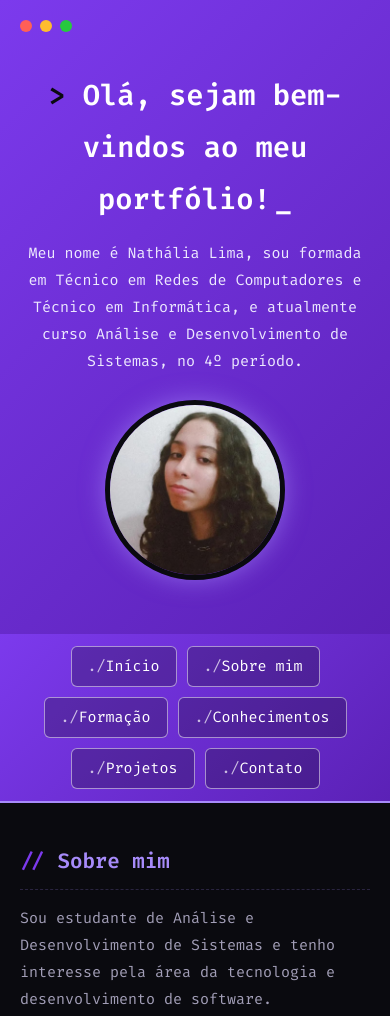
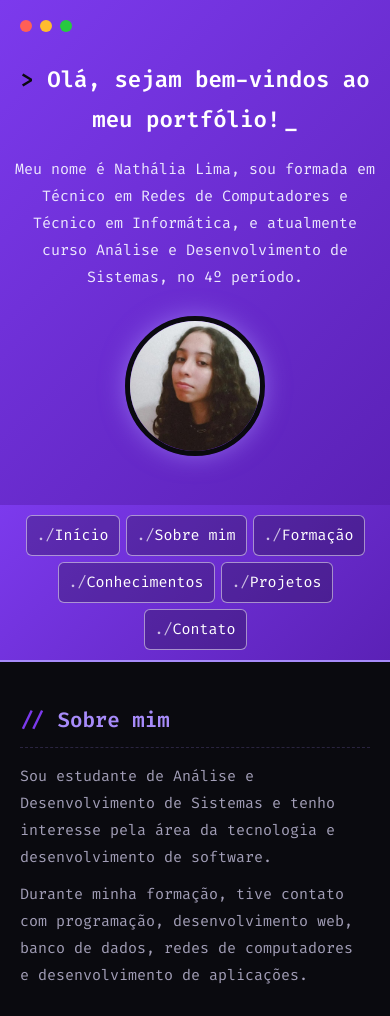
Before and after one commit to natyylimaf/portfolio, a plain HTML site: page index.html in a window 390 px wide. Shown: the top 1016 px of the page. Drawn offline with Linux system fonts and the light colour scheme.

Commit message:
adapta layout para dispositivos móveis

```diff
--- a/css/estilo.css
+++ b/css/estilo.css
@@ -310,3 +310,14 @@ footer p::before {
     content: "</> ";
     color: var(--cor-primaria);
 }
+
+
+/* ===== Ajustes responsivos para dispositivos móveis ===== */
+@media (max-width: 600px) {
+    header { padding: 60px 15px 15px; }
+    header h1 { font-size: 1.4rem; }
+    header img { width: 140px; height: 140px; }
+    nav { gap: 6px; padding: 10px; }
+    nav a { padding: 6px 10px; }
+    #formacao p { margin-left: 0; }
+}
```
